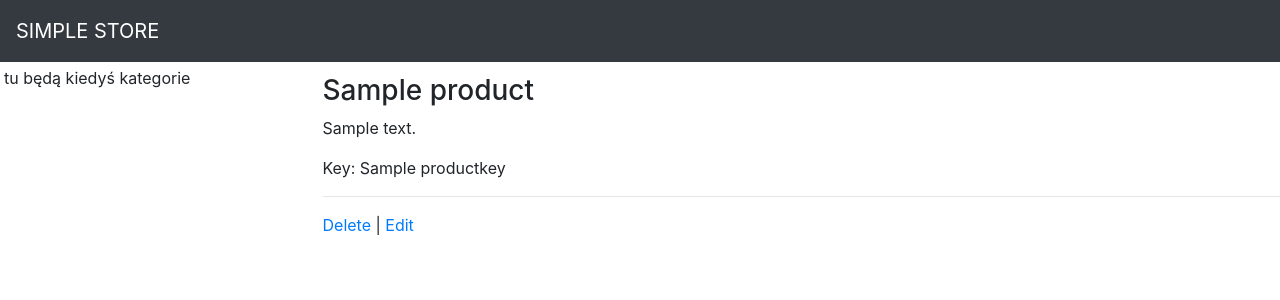
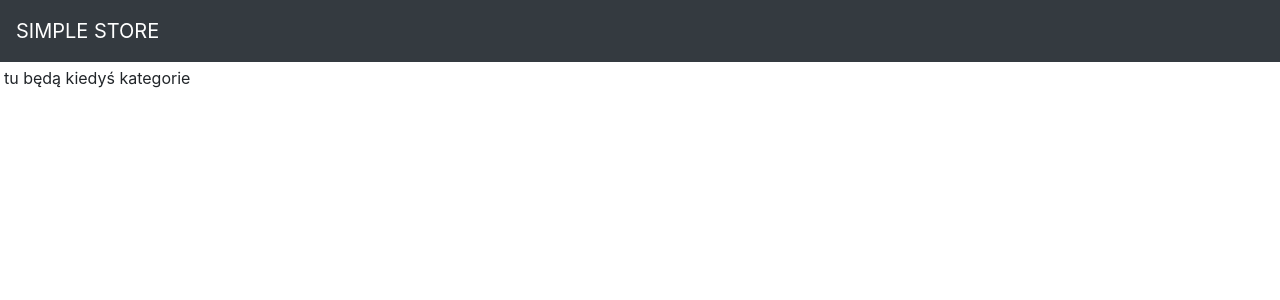
Before and after one commit to szymongabrek/weppo-ecommerce, a Node server app: template views/product/view.hbs in a window 1280 px wide. Shown: the top 300 px of the page. Run offline with Node 20, Linux system fonts and the light colour scheme; the template is opened without the code that fills it: most values are stand-ins (such as "Sample title", 1, 10 or a date in 2020); some libraries are stand-ins or nearby versions.

Commit message:
add todo for view

```diff
--- a/views/product/view.hbs
+++ b/views/product/view.hbs
@@ -1,8 +1 @@
-{{#if product}}<h3>{{ product.name }}</h3>{{/if}}
-{{#if product}}<p>{{ product.description }}</p>{{/if}}
-<p>Key: {{ productkey }}</p>
-{{#if productkey }}
-    <hr/>
-    <p><a href="/notes/destroy?key={{notekey}}">Delete</a>
-     | <a href="/notes/edit?key={{notekey}}">Edit</a></p>
-{{/if}}
+{{!-- TODO: Create View For Product --}}
```
